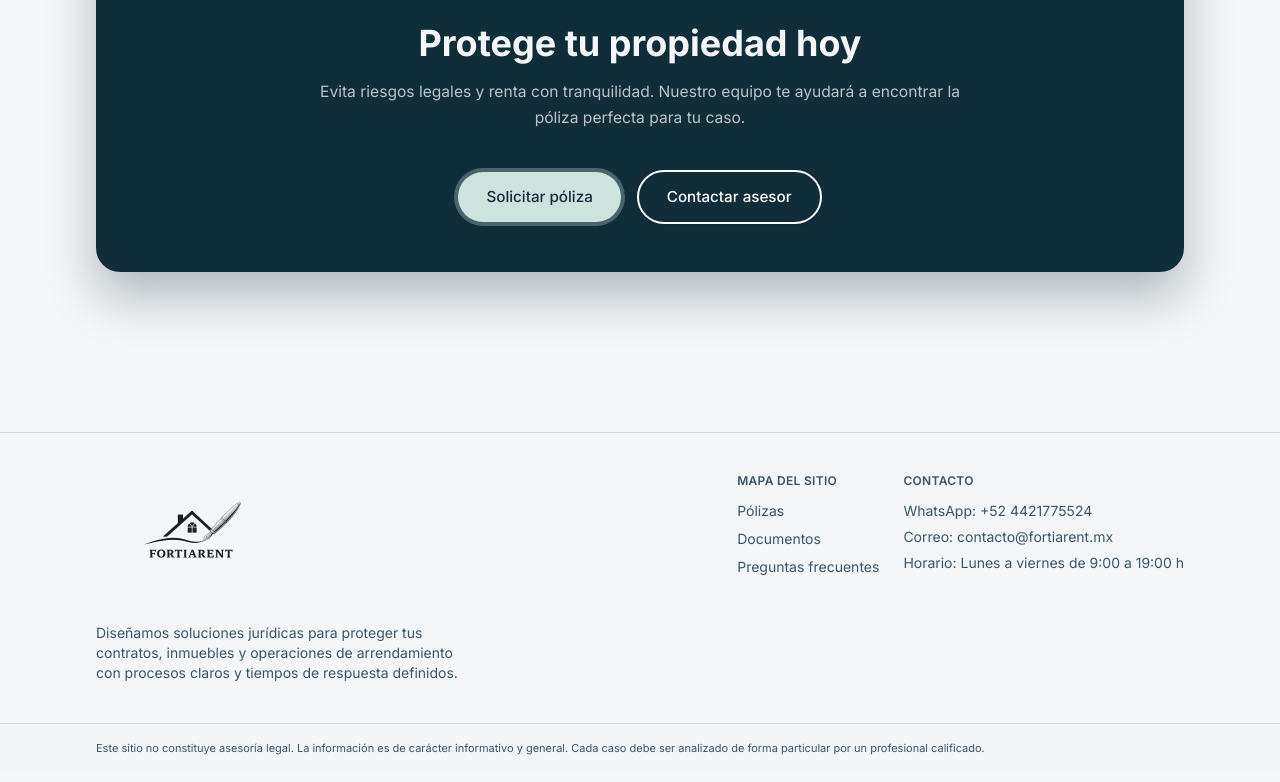
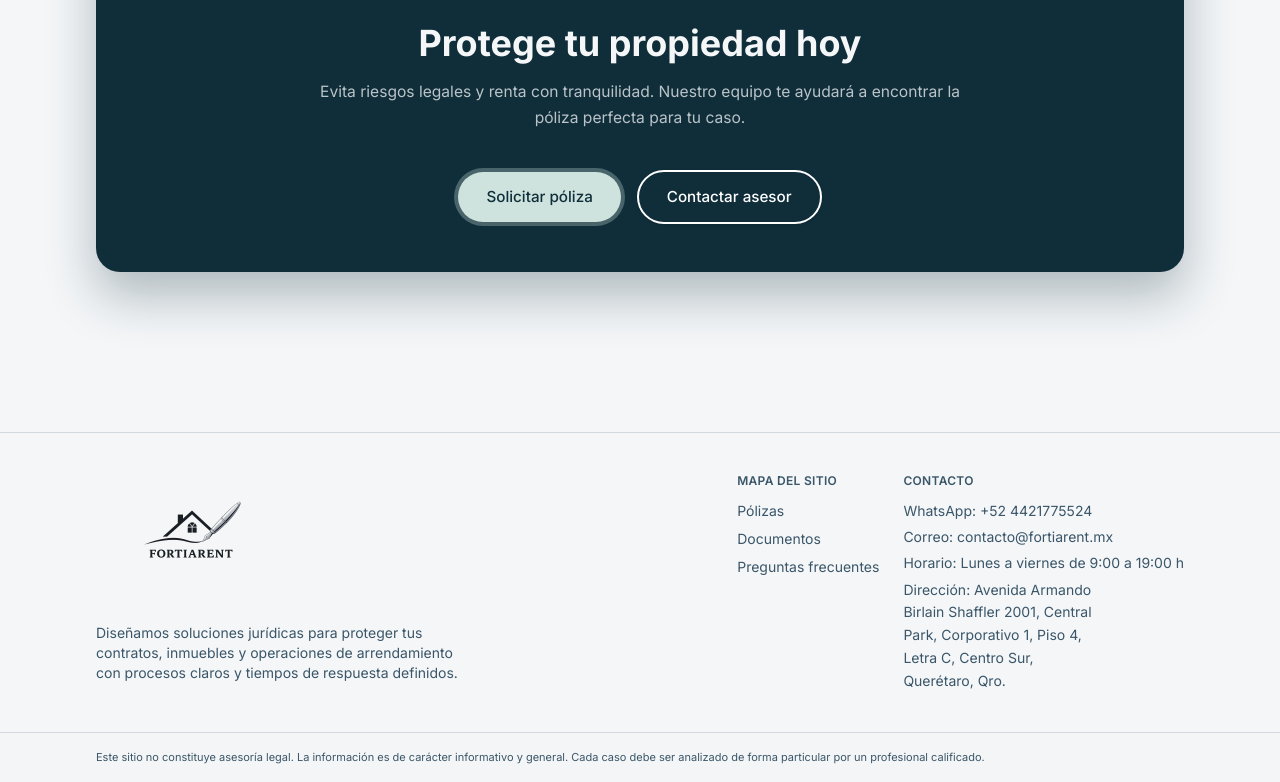
Before and after one commit to santyazuara/FortiaRent, a Next.js app: page / in a window 1280 px wide. Shown: the part 4957-5739 px from the top of the page. Built offline with nearby package versions, Linux system fonts and the light colour scheme.

Commit message:
Update office location and add it to the site footer

```diff
--- a/src/components/layout/Footer.tsx
+++ b/src/components/layout/Footer.tsx
@@ -66,6 +66,7 @@ export default function Footer() {
               <p>WhatsApp: {contactoInfo.whatsapp}</p>
               <p>Correo: {contactoInfo.correo}</p>
               <p>Horario: {contactoInfo.horario}</p>
+              <p className="max-w-[200px] leading-relaxed">Dirección: {contactoInfo.direccion}</p>
             </div>
           </div>
         </div>
--- a/src/config/content.ts
+++ b/src/config/content.ts
@@ -412,7 +412,7 @@ export const contactoInfo = {
   whatsappLink: "https://wa.me/524421775524?text=Hola%2C%20Santiago.%20Me%20gustar%C3%ADa%20cotizar%20una%20p%C3%B3liza%20con%20FortiaRent",
   correo: "contacto@fortiarent.mx",
   horario: "Lunes a viernes de 9:00 a 19:00 h",
-  direccion: "Oficinas corporativas en Ciudad de México (dirección referencial)",
+  direccion: "Avenida Armando Birlain Shaffler 2001, Central Park, Corporativo 1, Piso 4, Letra C, Centro Sur, Querétaro, Qro.",
   zonasCobertura:
     "Principalmente CDMX, Área Metropolitana y ciudades clave del país.",
 };
```
